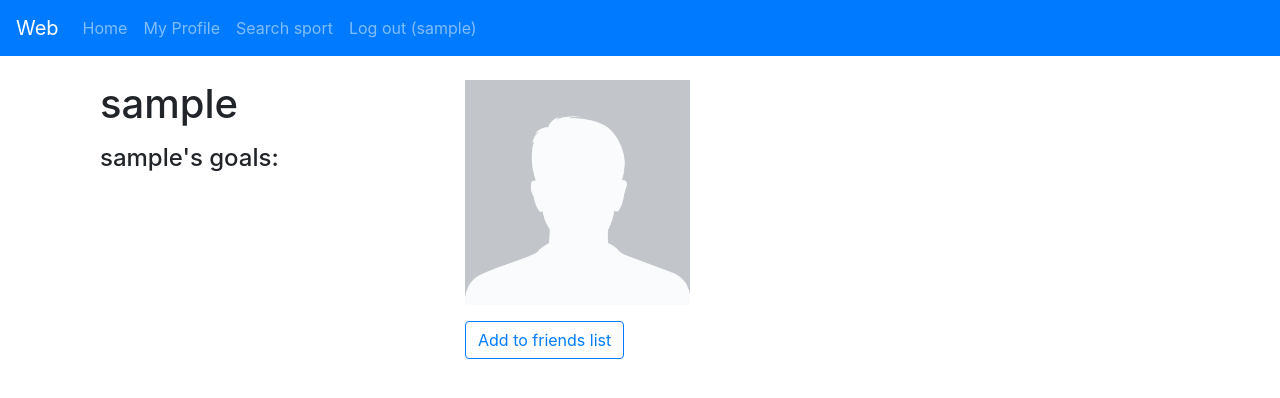
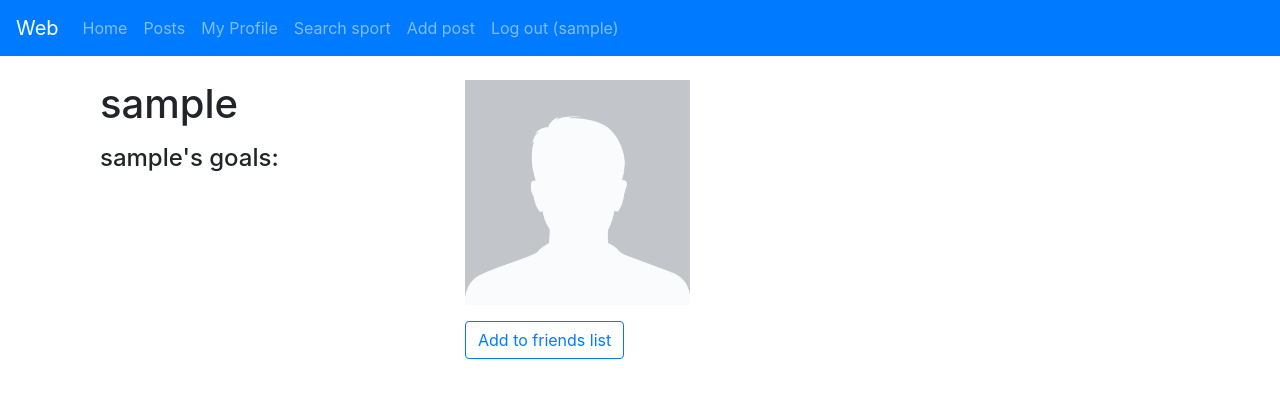
Before and after one commit to Artemmm91/NotUniversity-Hack, a Django app: page /profile/1 in a window 1280 px wide. Shown: the top 398 px of the page. Run offline with Django 3.2, Linux system fonts and the light colour scheme; the visitor is signed in with stand-in values (Sample User, id 1); data comes from the database, SQL or seed files in the repository; data that the repository does not hold is empty; some libraries are stand-ins or nearby versions.

Commit message:
Make posts

```diff
--- a/mlh/templates/partials/menu.html
+++ b/mlh/templates/partials/menu.html
@@ -13,12 +13,18 @@
                 </li>
                 {% if user.is_authenticated %}
                     <li class="nav-item">
+                        <a class="nav-link" href="{% url 'web:show_all_posts' %}">Posts</a>
+                    </li>
+                    <li class="nav-item">
                         <a class="nav-link" href="{% url 'web:user_profile' %}">My Profile</a>
                     </li>
-                <li class="nav-item">
-                    <a class="nav-link" href="{% url 'web:search_sport' %}">Search sport</a>
-                </li>
-                <li class="nav-item">
+                    <li class="nav-item">
+                        <a class="nav-link" href="{% url 'web:search_sport' %}">Search sport</a>
+                    </li>
+                    <li class="nav-item">
+                        <a class="nav-link" href="{% url 'web:add_post' %}">Add post</a>
+                    </li>
+                    <li class="nav-item">
                         <a class="nav-link" href="{% url 'web:signout' %}">Log out ({{ request.user.username }})</a>
                     </li>
                 {% else %}
--- a/mlh/templates/web/show_profile.html
+++ b/mlh/templates/web/show_profile.html
@@ -10,9 +10,9 @@
             <h1 class="col-4">{{ friend.username }}</h1>
             <p>
             <h4 class="col-12"> {{ friend.username }}'s goals:</h4>
-            <ul class="ml-2">
+            <ul class="list-group">
                 {% for goal in goals %}
-                <li>
+                <li class="list-group-item">
                     <label>{{ goal.goal }} </label>
                     <label>{{ goal.level }} </label>
                 </li>
@@ -24,10 +24,10 @@
             <div class="row">
                 <div class="col-6">
                     {% load static %}
-                    <img alt="avatar" height="225" src="{% static avatar %}" width="225">
-
+                    <img alt="avatar" src="{% static avatar %}" width="225">
                         {% if is_friend %}
                             <h4> Is your friend </h4>
+                            {{ friend.email }}
                         {% else %}
                             {% if is_requested %}
                                 <h4> Waiting for user response </h4>
--- a/mlh/web/forms.py
+++ b/mlh/web/forms.py
@@ -39,5 +39,5 @@ class DeleteGoalForm(forms.Form):
 
 
 class AddPostForm(forms.Form):
+    name = forms.CharField(label='How would you like to name your post?')
     text = forms.CharField(label='What would you like to post today?')
-    name = forms.CharField(label='How would you like to name your post?')
--- a/mlh/web/views.py
+++ b/mlh/web/views.py
@@ -279,9 +279,9 @@ def add_post(request):
     if request.method == 'POST':
         form = AddPostForm(request.POST)
         if form.is_valid():
+            name = form.cleaned_data.get('name')
             text = form.cleaned_data.get('text')
-            name = form.cleaned_data.get('name')
-            pst = Post(text=text, name=name)
+            pst = Post(name=name, text=text, user=request.user)
             pst.save()
             return redirect('../profile/')
         else:
```
Also changed, not shown: mlh/templates/web/add_post.html (added, +12 -0 lines), mlh/templates/web/all_posts.html (added, +19 -0 lines), mlh/templates/web/show_post.html (added, +14 -0 lines). Lines whose indentation alone changed are shown as unchanged.
